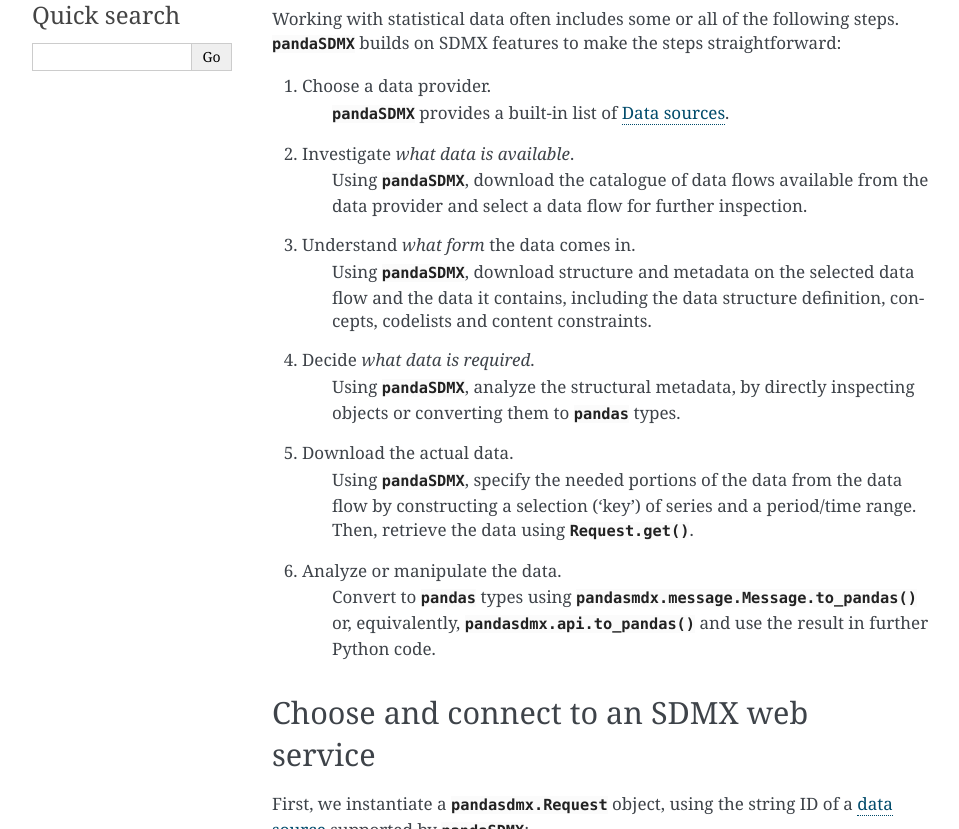
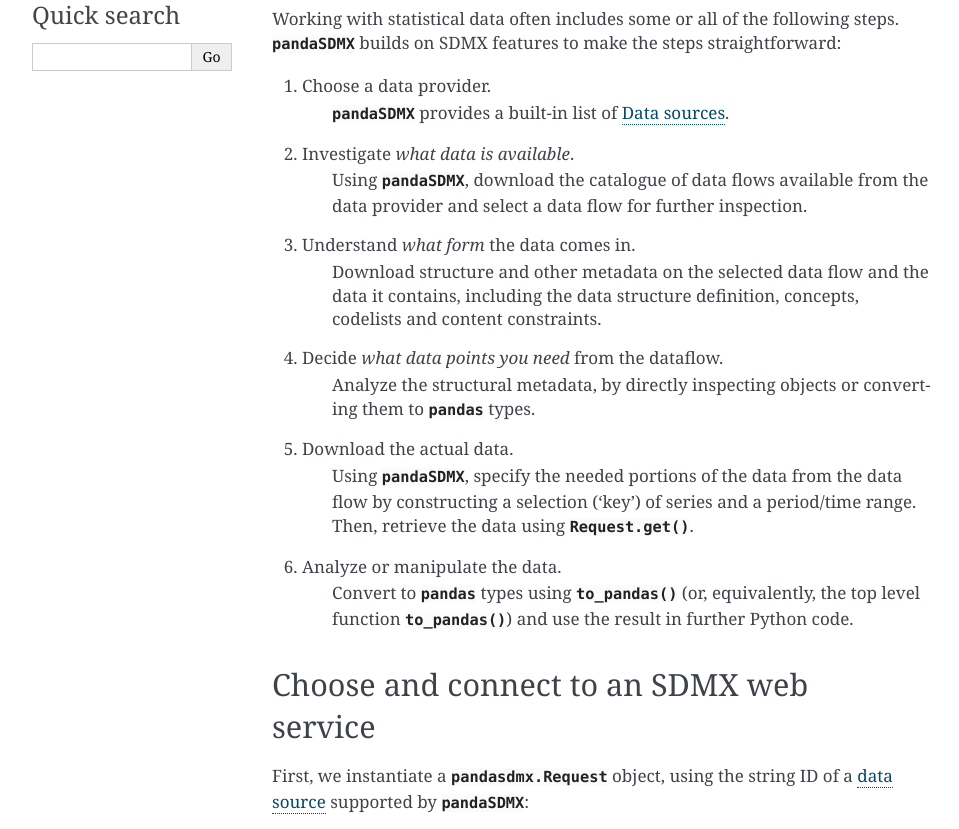
Before and after one commit to dr-leo/pandaSDMX, a Sphinx documentation site: the page built from doc/walkthrough.rst, in a window 1280 px wide and 900 px high, scrolled down 859 px, cut to the strip 0-829 px from the top of the window. Shown: the whole strip, without its empty margins (148-1107 px from the left). Built offline with Sphinx 7.4.7, drawn with Linux system fonts in a browser that asks for light colours; the version number is read from the project's files by our own code.

```diff
--- a/doc/sources.rst
+++ b/doc/sources.rst
@@ -219,7 +219,7 @@ SDMX-ML —
   include dataflows which UNSD does not actually provide.
 
 
-``UNICEF``: UN International Children's Emergency Fund``
+``UNICEF``: UN International Children's Emergency Fund
 ----------------------------------------------------------------
 
 SDMX-ML —
--- a/doc/walkthrough.rst
+++ b/doc/walkthrough.rst
@@ -20,14 +20,14 @@ Working with statistical data often includes some or all of the following steps.
 2. Investigate *what data is available*.
       Using :mod:`pandaSDMX`, download the catalogue of data flows available from the data provider and select a data flow for further inspection.
 3. Understand *what form* the data comes in.
-      Using :mod:`pandaSDMX`, download structure and metadata on the selected data flow and the data it contains, including the data structure definition, concepts, codelists and content constraints.
-4. Decide *what data is required*.
-      Using :mod:`pandaSDMX`, analyze the structural metadata, by directly inspecting objects or converting them to :mod:`pandas` types.
+     Download structure and other metadata on the selected data flow and the data it contains, including the data structure definition, concepts, codelists and content constraints.
+4. Decide *what data points you need* from the dataflow.
+      Analyze the structural metadata, by directly inspecting objects or converting them to :mod:`pandas` types.
 5. Download the actual data.
       Using :mod:`pandaSDMX`, specify the needed portions of the data from the data flow by constructing a selection ('key') of series and a period/time range.
       Then, retrieve the data using :meth:`Request.get`.
 6. Analyze or manipulate the data.
-      Convert to :mod:`pandas` types using :meth:`pandasmdx.message.Message.to_pandas` or, equivalently, :func:`pandasdmx.api.to_pandas`
+      Convert to :mod:`pandas` types using :meth:`~pandasmdx.message.Message.to_pandas` (or, equivalently, the top level function :func:`~pandasdmx.to_pandas`)
       and use the result in further Python code.
 
 
```
Also changed, not shown: .travis.yml, 1 other file.
